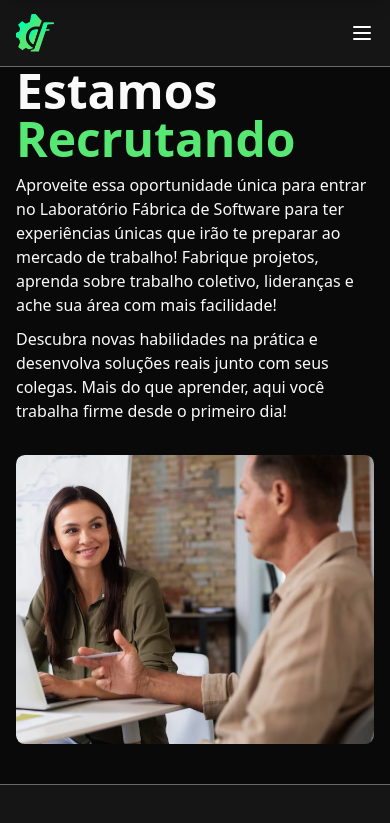
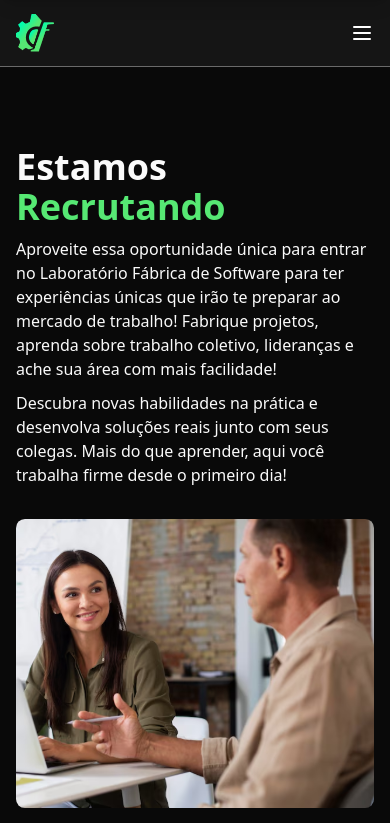
Before and after one commit to Lab-Fabrica-de-Software/site-LFS-frontend, a Next.js app: page / in a window 390 px wide. Shown: the top 823 px of the page. Built offline with nearby package versions, Linux system fonts and the light colour scheme.

Commit message:
:sparkles: feat: add partners section

```diff
--- a/src/app/globals.css
+++ b/src/app/globals.css
@@ -1,3 +1,5 @@
+@import url('https://fonts.googleapis.com/css2?family=Roboto:ital,wght@0,100..900;1,100..900&display=swap');
+
 @import "tailwindcss";
 
 @theme inline {
@@ -131,3 +133,12 @@
 .container {
   @apply mx-auto max-w-7xl px-4 lg:px-7;
 }
+
+.roboto {
+  font-family: "Roboto", sans-serif;
+  font-optical-sizing: auto;
+  font-weight: <weight>;
+  font-style: normal;
+  font-variation-settings:
+    "wdth" 100;
+}
--- a/src/components/common/logoMarquee/index.tsx
+++ b/src/components/common/logoMarquee/index.tsx
@@ -1,7 +1,7 @@
-'use client';
-import React, { useRef, useEffect, useState } from 'react'
-import Marquee from 'react-fast-marquee'
-import Image from 'next/image'
+"use client";
+import React, { useRef, useEffect, useState } from "react";
+import Marquee from "react-fast-marquee";
+import Image from "next/image";
 
 interface LogoMarqueeProps {
   items: {
@@ -25,51 +25,54 @@ export default function LogoMarquee({ items }: LogoMarqueeProps) {
     };
 
     checkOverflow();
-        window.addEventListener('resize', checkOverflow);
-        return () => window.removeEventListener('resize', checkOverflow);
+    window.addEventListener("resize", checkOverflow);
+    return () => window.removeEventListener("resize", checkOverflow);
   }, [items]);
 
   return (
-        <div className='flex flex-col items-center justify-center w-full'>
+    <div className="flex flex-col items-center justify-center pt-20 space-y-3 w-full">
+      <h3 className="text-xl text-foreground/70">
+        Algumas das <span className="text-primary font-medium">{items.length}+</span> empresas e instituições parceiras
+      </h3>
       <div ref={containerRef} className="w-full overflow-hidden p-4">
-                {scroll ?
+        {scroll ? (
           <Marquee
             gradient
             speed={50}
             play
             autoFill
-                        gradientColor='#090909'
+            gradientColor="#090909"
             gradientWidth={125}
           >
             <div ref={contentRef} className="flex">
               {items.map((item, index) => (
-                                <div key={index} className='mx-4 shrink-0'>
+                <div key={index} className="mx-4 shrink-0">
                   <Image
                     src={item.logo}
                     alt={item.name}
                     width={100}
                     height={100}
-                                        className='h-16 w-30 mx-auto mb-4 resize-none object-contain'
+                    className="h-16 w-30 mx-auto mb-4 resize-none object-contain"
                   />
                 </div>
               ))}
             </div>
           </Marquee>
-                    :
+        ) : (
           <div ref={contentRef} className="flex justify-center">
             {items.map((item, index) => (
-                            <div key={index} className='mx-4 shrink-0'>
+              <div key={index} className="mx-4 shrink-0">
                 <Image
                   src={item.logo}
                   alt={item.name}
                   width={100}
                   height={100}
-                                    className='h-16 w-30 mx-auto mb-4 resize-none object-contain'
+                  className="h-30 w-40 mx-auto mb-4 resize-none object-contain"
                 />
               </div>
             ))}
           </div>
-                }
+        )}
       </div>
     </div>
   );
--- a/src/sections/hiringSection.tsx
+++ b/src/sections/hiringSection.tsx
@@ -2,9 +2,9 @@ import Image from "next/image";
 
 export function HiringSection() {
   return (
-    <div className="flex flex-col lg:flex-row items-center justify-between container gap-8">
+    <div className="flex flex-col lg:flex-row items-center py-20 justify-between container gap-8">
       <div className="flex flex-col space-y-2.5">
-        <h2 className="text-5xl font-semibold">Estamos <span className="text-primary">Recrutando</span></h2>
+        <h2 className="text-4xl md:text-5xl font-semibold">Estamos <span className="text-primary">Recrutando</span></h2>
         <p className="text-md lg:text-lg">
           Aproveite essa oportunidade única para entrar no Laboratório Fábrica
           de Software para ter experiências únicas que irão te preparar ao
```
Also changed, not shown: public/background.png (added). Lines whose indentation alone changed are shown as unchanged.
